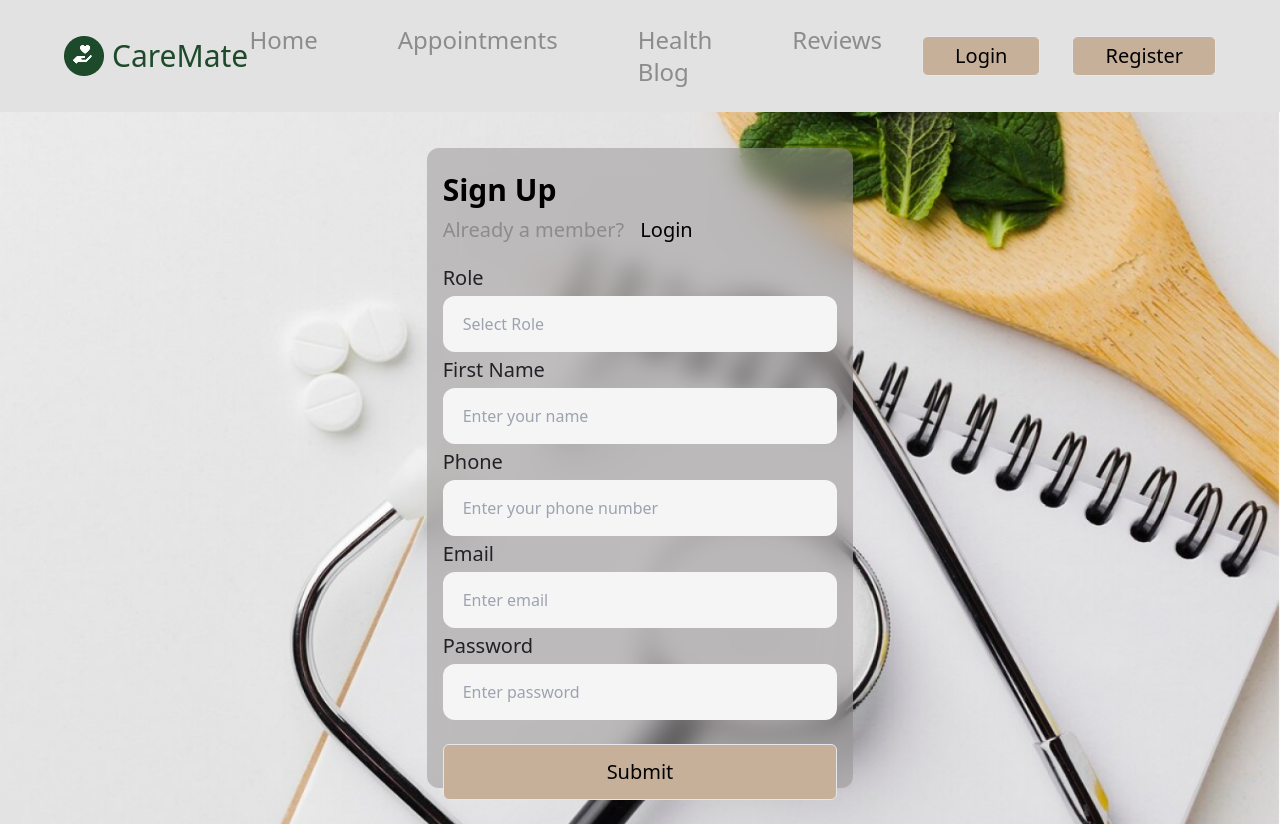
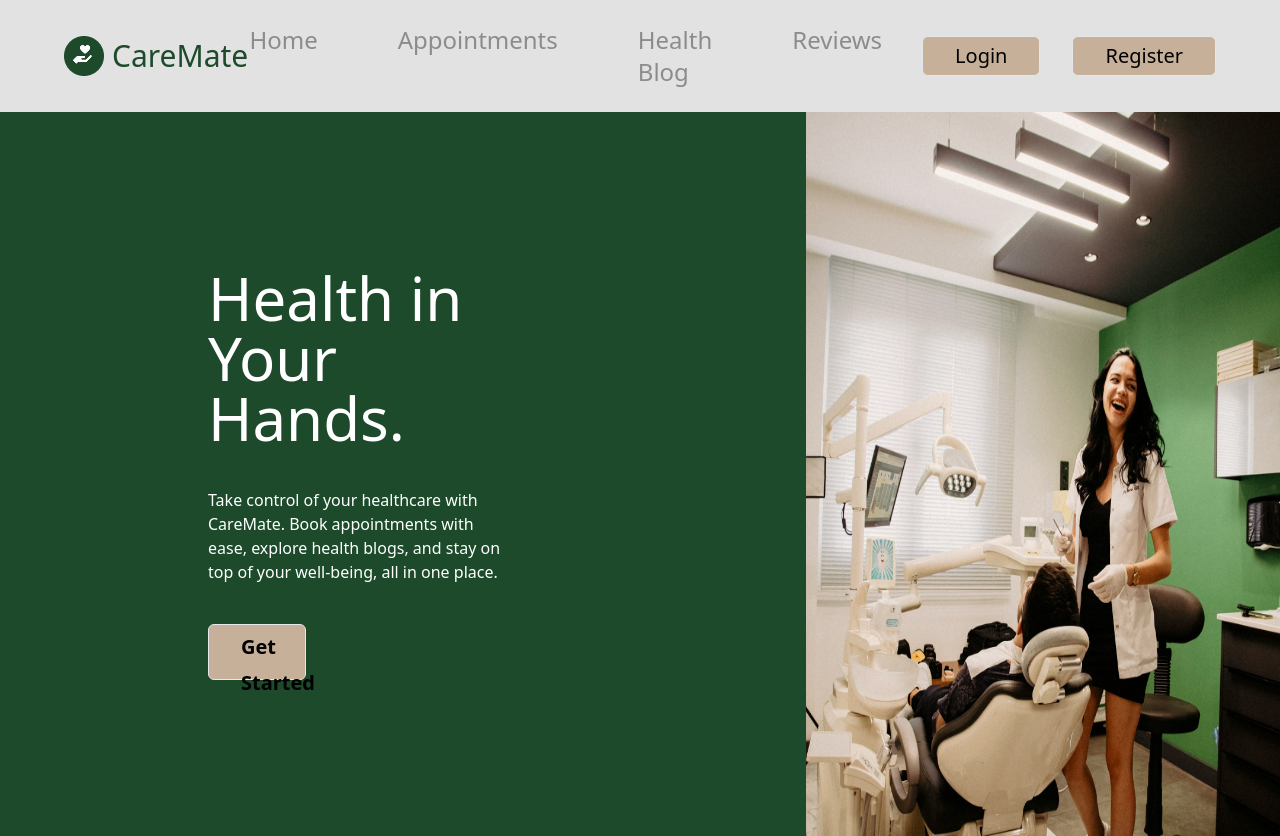
Before and after one commit to jim2107054/CareMate, a React (Vite) app in the folder Frontend/: page / in a window 1280 px wide. Built offline with nearby package versions, Linux system fonts and the light colour scheme.

Commit message:
modify landing page

```diff
--- a/Frontend/src/App.jsx
+++ b/Frontend/src/App.jsx
@@ -6,7 +6,7 @@ import SignUp from './pages/SignUp'
 const App = () => {
   return (
     <>
-    <SignUp />
+    <LandingPage />
     </>
   )
 }
--- a/Frontend/src/pages/LandingPage.jsx
+++ b/Frontend/src/pages/LandingPage.jsx
@@ -4,14 +4,14 @@ import MainLayout from '../components/MainLayout'
 const LandingPage = () => {
   return (
     <MainLayout>
-      <div className="bg-primaryText h-[91vh] grid grid-cols-[1.5fr_1fr] gap-24">
-        <div className="flex flex-col justify-center gap-y-10 px-24">
+      <div className="bg-primaryText h-[90.5vh] grid grid-cols-[1.5fr_1fr] gap-24">
+        <div className="flex flex-col justify-center gap-y-10 px-52">
           <h1 className='text-white text-6xl'>Health in Your<br/> Hands.</h1>
           <p className='text-white'>Take control of your healthcare with CareMate. Book appointments with ease, explore health blogs, and stay on top of your well-being, all in one place.</p>
           <button className='login-btn w-1/3 hover:bg-hoverText h-14 text-3xl font-semibold hover:text-white'>Get Started</button>
         </div>
         <div className="bg-red-500">
-          <img src='/src/assets/landingPagePhoto.png' className='h-[91vh]'></img>
+          <img src='/src/assets/landingPagePhoto.png' className='h-[90.5vh]'></img>
         </div>
       </div>
     </MainLayout>
--- a/Frontend/src/pages/SignUp.jsx
+++ b/Frontend/src/pages/SignUp.jsx
@@ -13,7 +13,7 @@ const SignUp = () => {
   return (
     <MainLayout>
       <div className='bg-SignInUP bg-cover h-[89vh] flex justify-center items-center'>
-        <div className="bg-[#9996968a] backdrop-blur-md w-1/3 h-[90%] rounded-xl flex flex-col px-4 py-6">
+        <div className="bg-[#9996968a] backdrop-blur-md w-1/3 h-fit rounded-xl flex flex-col px-10 py-6">
           <h1 className='text-3xl text-[#000000] font-semibold font-sans mb-2'>Sign Up</h1>
           <p className="text-navText text-xl mb-5">Already a member?<a className='text-black ml-4 cursor-pointer' href='#'>Login</a></p>
 
@@ -29,7 +29,7 @@ const SignUp = () => {
                 )
               })
             }
-            <button type='submit' className='login-btn mt-5 h-14'>Submit</button>
+            <button type='submit' className='login-btn mt-5 h-14 w-2/3 self-center'>Submit</button>
           </form>
         </div>
       </div>
```
